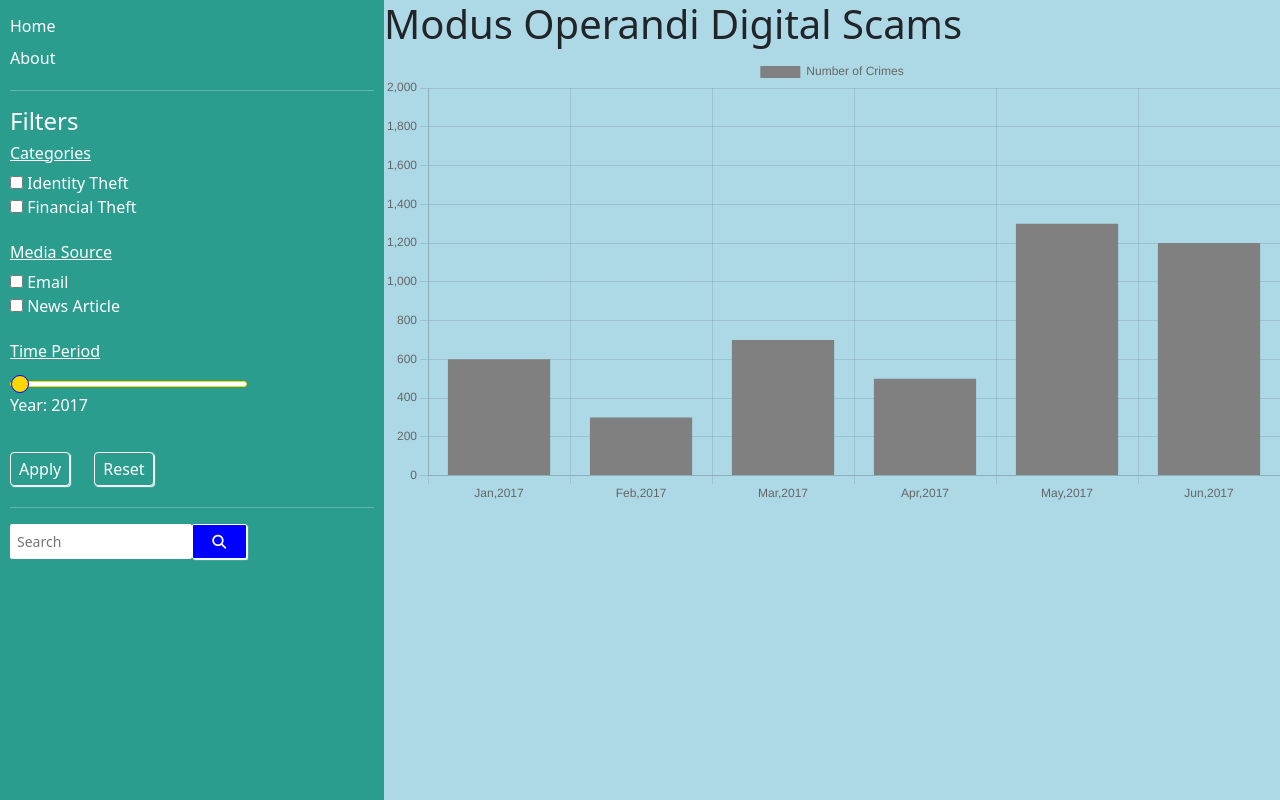
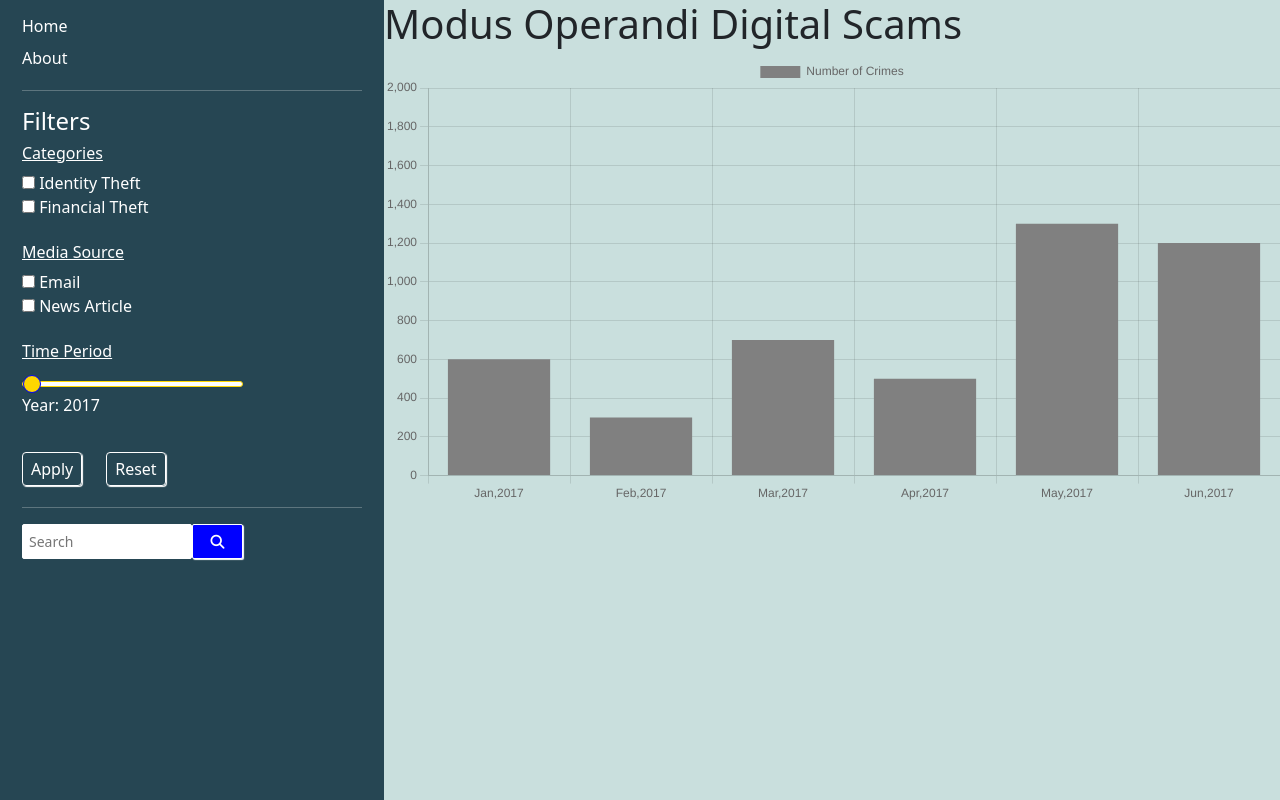
Before and after one commit to UvA-DataSystemsProject-F4/dsp, a Django app: page / in a window 1280 px wide. Run offline with Django 4.2, Linux system fonts and the light colour scheme; style sheets or scripts are compiled from the project's sources; some libraries are stand-ins or nearby versions.

Commit message:
Layout update

```diff
--- a/Static/css/style.scss
+++ b/Static/css/style.scss
@@ -16,13 +16,16 @@ $tertiary: #c9dfdd;
 .sideBarView {
   width: 30%;
   left: 0;
-  background-color: gray;
+  background-color: $primary;
+  color: white;
+  height: 100%;
+  padding: 10px 10px;
 }
 
 .mainContentView {
   width: 70%;
   right: 0;
-  background-color: lightblue;
+  background-color: $tertiary;
 }
 
 /* Menu design */
--- a/dspui/templates/components/MainContent.html
+++ b/dspui/templates/components/MainContent.html
@@ -20,7 +20,7 @@
         labels: labels,
         datasets: [{
             label: 'Number of Crimes',
-            backgroundColor: 'grey',
+            backgroundColor: 'gray',
             borderColor: 'rgb(255, 99, 132)',
             data: [600, 300, 700, 500, 1300, 1200, 1900],
         }]
--- a/dspui/templates/components/Sidebar.html
+++ b/dspui/templates/components/Sidebar.html
@@ -1,6 +1,4 @@
-<div class="container-sm"
-     style="background-color: #2a9d8f; color: white; height: 100%; padding: 10px 10px;">
-
+<div class="container-sm">
     <menu>
         <li><a href="">Home</a></li>
         <li><a href="">About</a></li>
```
Also changed, not shown: Static/css/style.css, 1 other file.
